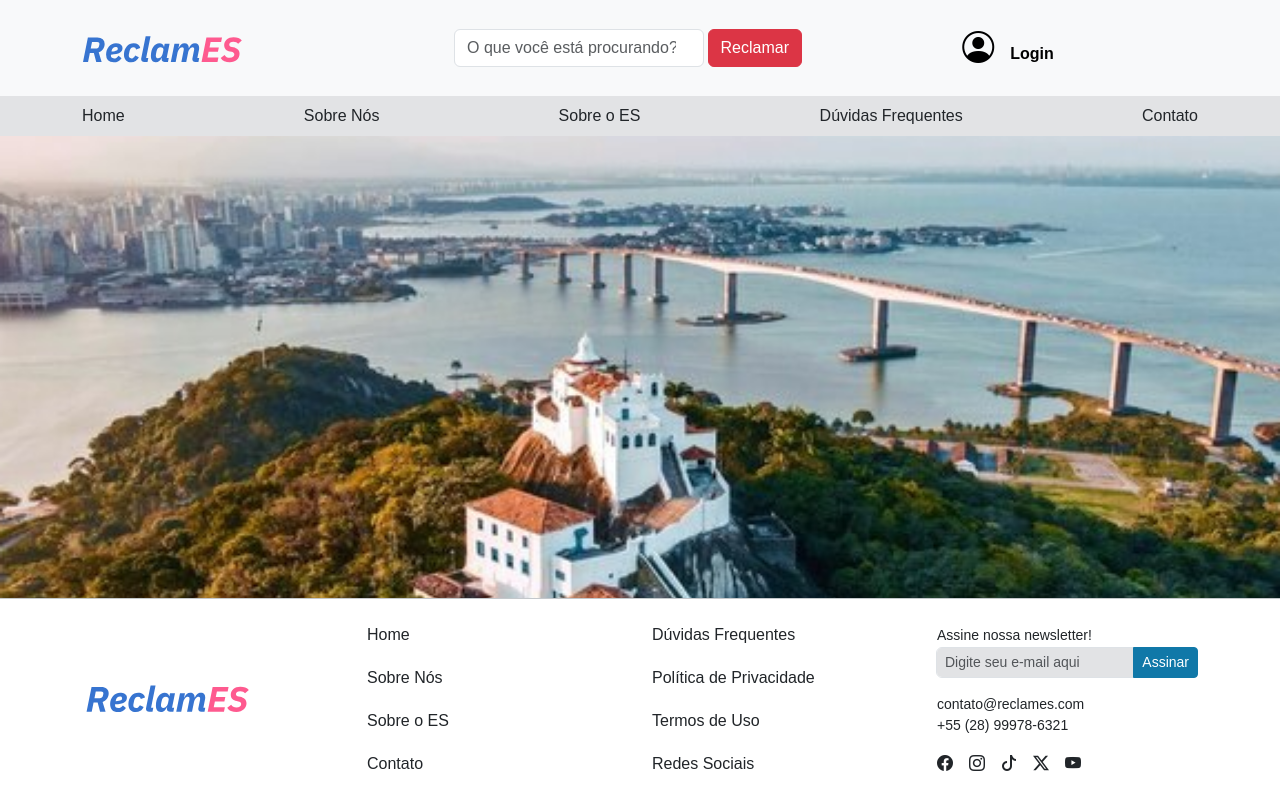
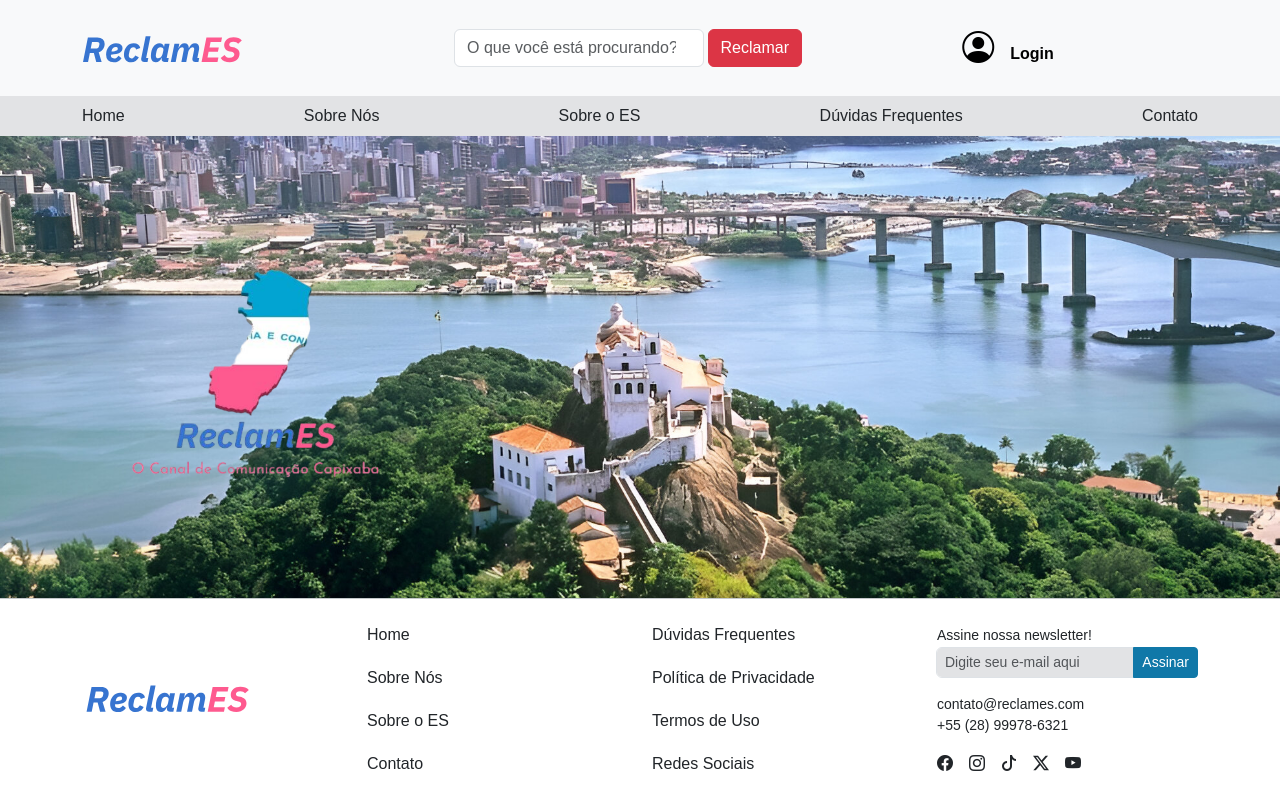
Before and after one commit to ComputerPhilosophe/Reclames, a FastAPI app: page / in a window 1280 px wide. Run offline with FastAPI, Linux system fonts and the light colour scheme; some libraries are stand-ins or nearby versions.

Commit message:
index alterado

```diff
--- a/templates/main/pages/index.html
+++ b/templates/main/pages/index.html
@@ -1,11 +1,14 @@
 {% extends "pages/base.html" %}
 {% block subtitulo %}Principal{% endblock %}
 {% block conteudo %}
- <div class="col-2 d-flex ">
-
-
-    <body style="background-image: url('/static/img/penha.jpg');
+<div class="row">
+    <div class="col-4 d-flex flex-column justify-content-center pt-5">
+        <img src="/static/img/logo.png" alt="" class="w-200">
+    </div>
+<div class="col-4 d-flex ">
+    <body style="background-image: url('/static/img/penha2.jpg');
              background-size: cover;
              background-position: center;">
  </div>
+
 {% endblock %}
```
Also changed, not shown: static/img/logo.png (added), static/img/penha2.jpg (added).
